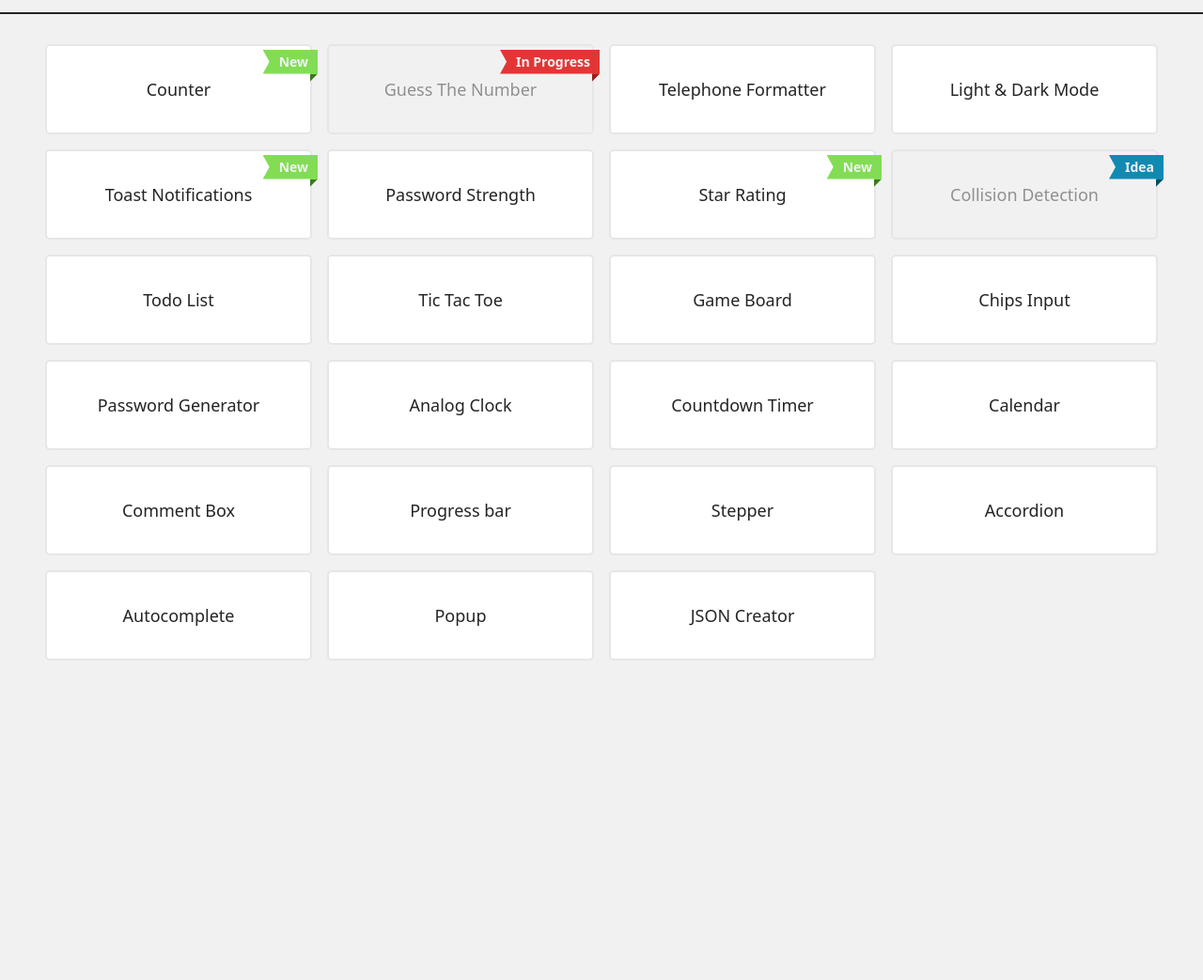
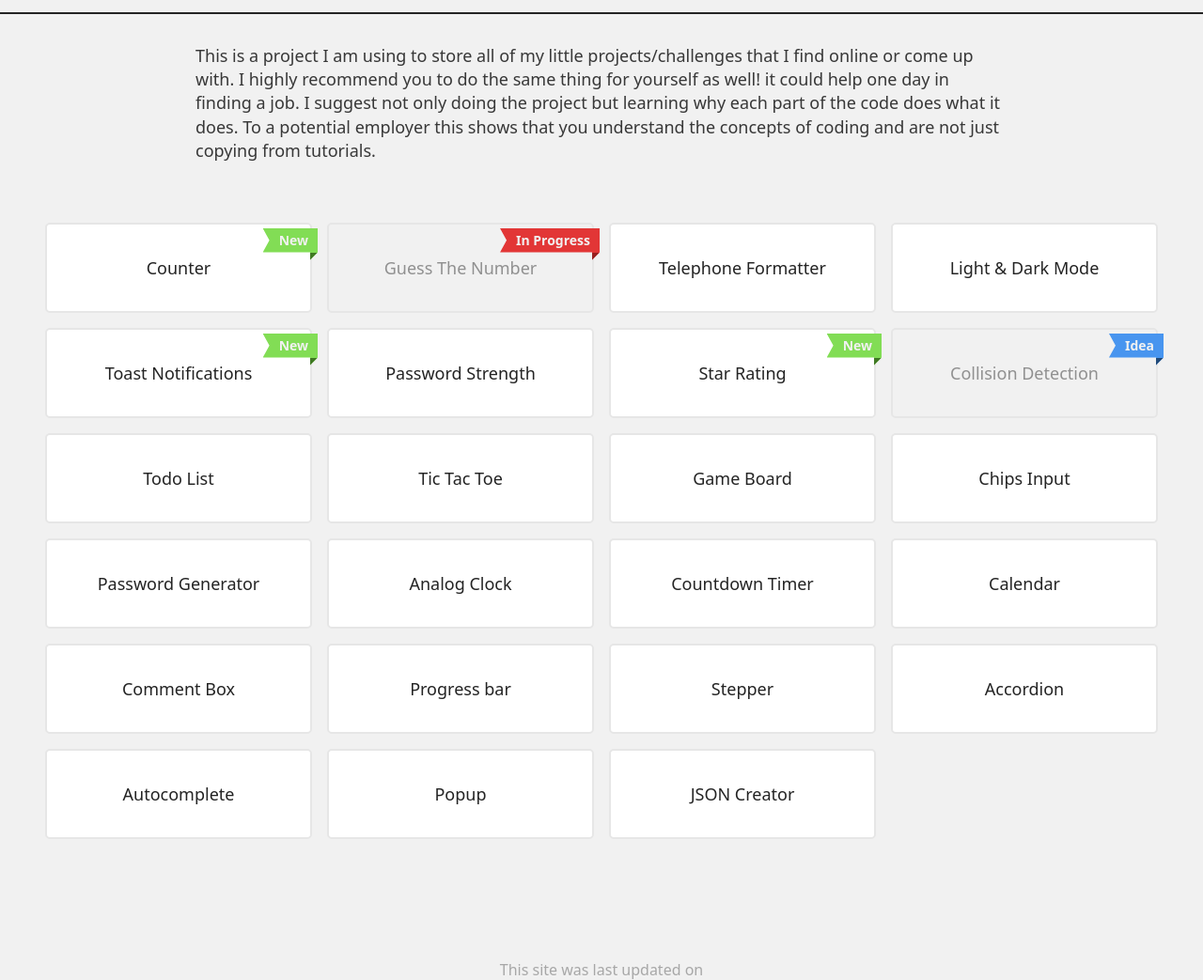
Before and after one commit to aaron-soto/frontend-mini-challenges, a plain HTML site: page index.html in a window 1280 px wide. Shown: the part 52-1095 px from the top of the page at 94% size. Before the commit the page ends 800 px from the top, so only its background shows below. Drawn offline with nearby package versions, Linux system fonts and the light colour scheme; no server answers.

Commit message:
cleaning up

```diff
--- a/index.html
+++ b/index.html
@@ -20,6 +20,20 @@
 				><i class="fa-brands fa-github"></i
 			></a>
 		</nav>
+		<!-- #endregion -->
+
+		<!-- #region ABOUT -->
+		<div class="about">
+			<p>
+				This is a project I am using to store all of my little
+				projects/challenges that I find online or come up with. I highly
+				recommend you to do the same thing for yourself as well! it could help
+				one day in finding a job. I suggest not only doing the project but
+				learning why each part of the code does what it does. To a potential
+				employer this shows that you understand the concepts of coding and are
+				not just copying from tutorials.
+			</p>
+		</div>
 		<!-- #endregion -->
 
 		<!-- #region challenges -->
@@ -65,8 +79,16 @@
 		</div>
 		<!-- #endregion -->
 
+		<div class="commit-date">
+			<p class="">
+				This site was last updated on <span id="last-commit-date"></span>
+			</p>
+		</div>
+
 		<!-- #region javascript -->
 
+		<script src="https://cdnjs.cloudflare.com/ajax/libs/moment.js/2.29.4/moment.min.js"></script>
+		<script src="./index.js"></script>
 		<!-- #endregion -->
 	</body>
 </html>
--- /dev/null
+++ b/index.js
@@ -0,0 +1,17 @@
+let lastCommitDateText = document.getElementById('last-commit-date');
+
+let url =
+	'https://api.github.com/repos/aaron-soto/frontend-mini-challenges/commits/master';
+
+fetch(url)
+	.then(function (response) {
+		return response.json();
+	})
+	.then(function (data) {
+		lastCommitDateText.innerHTML = moment(data.commit.committer.date).format(
+			'MMM Do YYYY'
+		);
+	})
+	.catch(function () {
+		console.log('Booo');
+	});
--- a/style.css
+++ b/style.css
@@ -29,6 +29,15 @@ nav a .fa-github {
 	font-size: 26px;
 }
 
+.about {
+	padding: 2rem 3rem;
+	width: 75%;
+	margin: 0 auto;
+	font-size: 18px;
+	line-height: 1.4em;
+	color: #383838;
+}
+
 .challenges {
 	display: grid;
 	grid-template-columns: repeat(4, 1fr);
@@ -53,7 +62,8 @@ nav a .fa-github {
 	text-decoration: none;
 }
 .challenges a:hover {
-	outline: 2px solid #8138ee67;
+	outline: 2px solid #4895ef;
+	/* outline: 2px solid #8138ee67; */
 	outline-offset: 3px;
 }
 
@@ -64,9 +74,6 @@ nav a .fa-github {
 	color: #909090;
 }
 
-.challenges a.new:hover {
-	outline: 2px solid #8138ee;
-}
 .challenges a.in-progress:hover,
 .challenges a.idea:hover {
 	outline: none;
@@ -104,6 +111,15 @@ nav a .fa-github {
 	box-shadow: 0 calc(-1 * var(--f)) 0 inset #3f7823;
 }
 .ribbon.idea {
-	background: #118ab2;
-	box-shadow: 0 calc(-1 * var(--f)) 0 inset #064f67;
+	background: #4895ef;
+	box-shadow: 0 calc(-1 * var(--f)) 0 inset #214a79;
 }
+
+.commit-date {
+	width: 100vw;
+	display: flex;
+	justify-content: center;
+	align-items: center;
+	color: #a7a7a7;
+	margin-top: 6rem;
+}
```
